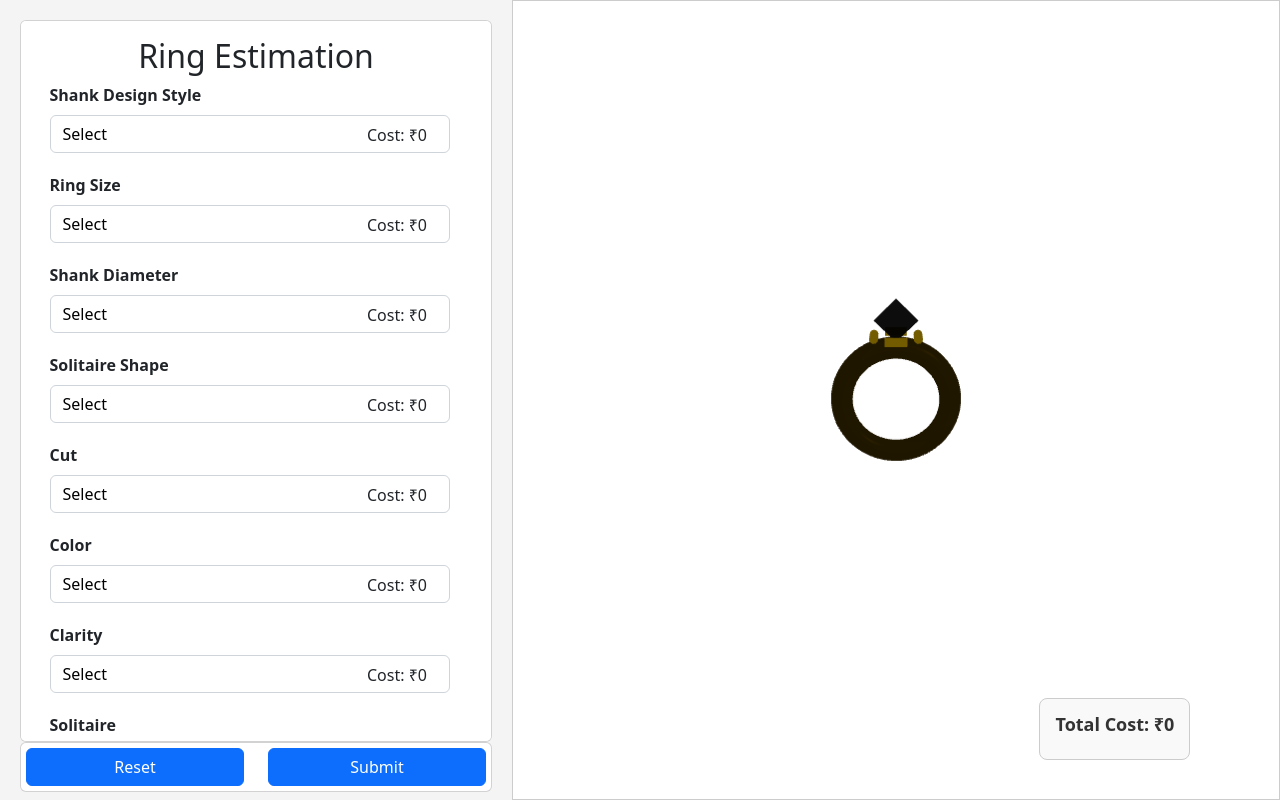
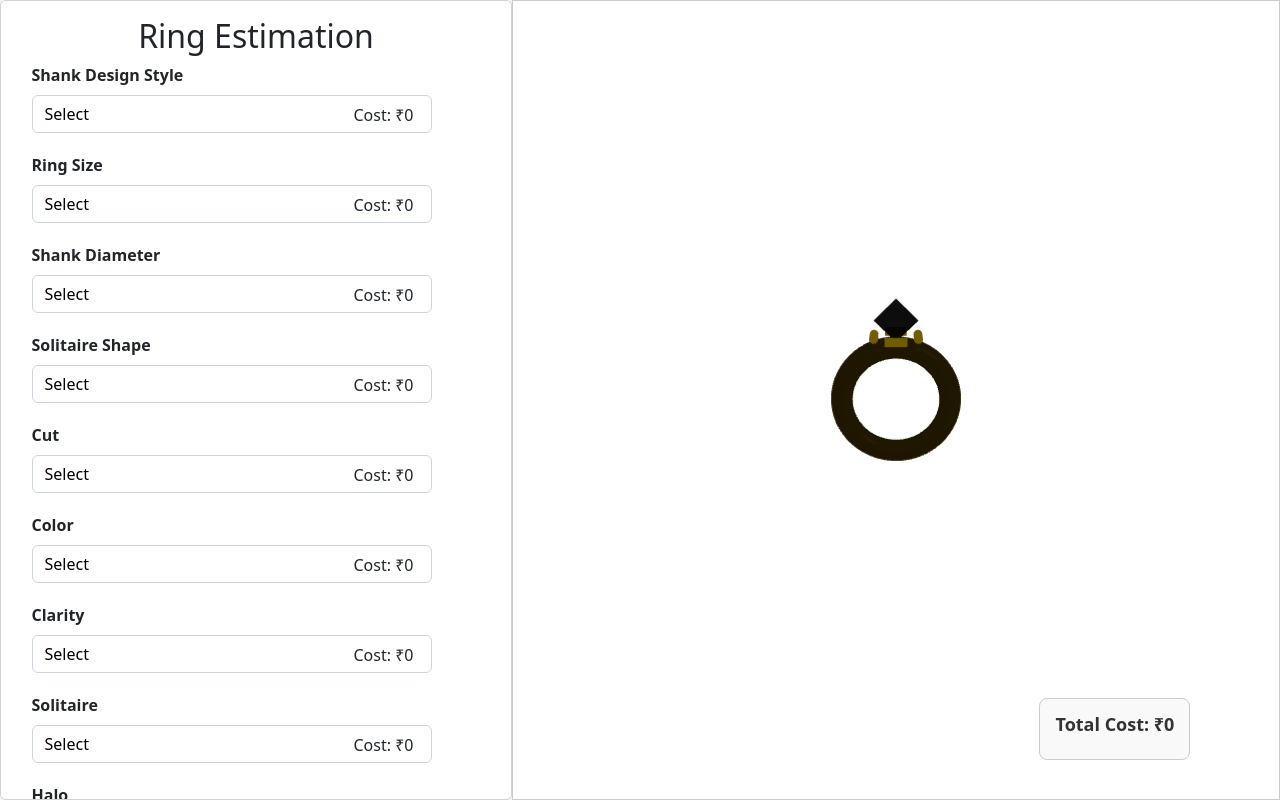
Before and after one commit to Harsh-Rupesh-Shah/RingProject, a React (Create React App) app: page / in a window 1280 px wide. Built offline with nearby package versions, Linux system fonts and the light colour scheme.

Commit message:
9/10 Final Commit

```diff
--- a/src/App.css
+++ b/src/App.css
@@ -6,7 +6,7 @@
 
 .form-side {
   width: 40%;
-  padding: 20px;
+  /* padding: 0px; */
   background-color: #f4f4f4;
 }
 
--- a/src/components/ringform.css
+++ b/src/components/ringform.css
@@ -74,12 +74,12 @@ form .input-form{
   }
 
   .my-card{
-    max-height: 95%;
+    max-height: 100%;
     overflow-y: auto;
   }
 
   .show-dropdown {
-      width: 72%;
+      width: 95%;
       color: black;
   }
 
@@ -128,6 +128,6 @@ form .input-form{
 
   #cost-p{
     position: absolute;
-    left: 80%;
+    left: 75%;
     margin: -30px;
   }
--- a/src/components/ringform.js
+++ b/src/components/ringform.js
@@ -59,11 +59,11 @@ function RingForm({ ringProperties, onChange }) {
           </label>
           <Dropdown
             onSelect={(eventKey) =>
-              handleDropdownSelect("shankDesignStyle", eventKey)
+              handleDropdownSelect("shankDesign", eventKey)
             }
           >
             <Dropdown.Toggle id="dropdown-shank-design">
-              {ringProperties.shankDesignStyle || "Select"}
+              {ringProperties.shankDesign || "Select"}
             </Dropdown.Toggle>
             <Dropdown.Menu className="show-dropdown">
               <Dropdown.Item eventKey="No Eternity">No Eternity</Dropdown.Item>
@@ -287,12 +287,12 @@ function RingForm({ ringProperties, onChange }) {
     <div className="cost-summary">
         <h2>Total Cost: ₹{totalCost}</h2>
       </div>
-    <div className="card">
+    {/* <div className="card">
     <div id="submit-btn">
           <button className="btn btn-primary me-4 w-100">Reset</button>
           <button className="btn btn-primary w-100">Submit</button>
         </div>
-    </div>
+    </div> */}
     </>
   );
 }
```
